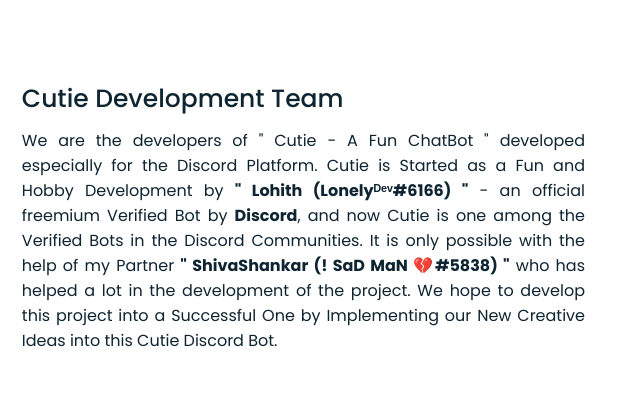
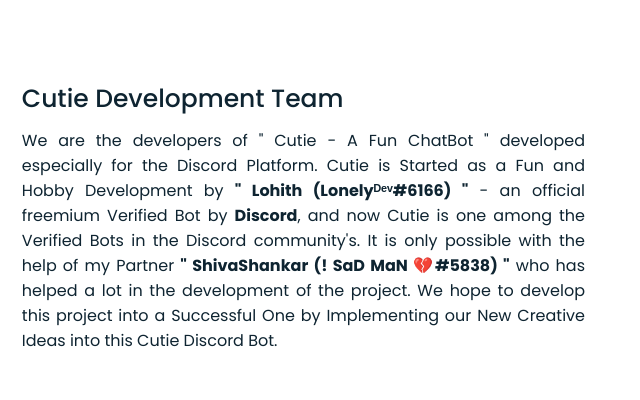
Before and after one commit to Vaathii/Cutie.github.io, a plain HTML site: page index.html in a window 1280 px wide. Shown: the part 960-1360 px from the top of the page, 567-1207 px from the left. Drawn offline with Linux system fonts and the light colour scheme; files whose address does not match are found by name.

Commit message:
updated index.html
Fixed typo's errors

```diff
--- a/index.html
+++ b/index.html
@@ -66,7 +66,7 @@
     <div class="right">
       <div class="topic">Cutie Development Team</div>
       <p>
-        We are the developers of " Cutie - A Fun ChatBot " developed especially for the Discord Platform. Cutie is Started as a Fun and Hobby Development by <strong>" Lohith (Lonelyᴰᵉᵛ#6166) "</strong> - an official freemium Verified Bot by <strong>Discord</strong>, and now Cutie is one among the Verified Bots in the Discord Communities. It is only possible with the help of my Partner <strong>" ShivaShankar (! SaD MaN 💔#5838) "</strong> who has helped a lot in the development of the project. We hope to develop this project into a Successful One by Implementing our New Creative Ideas into this Cutie Discord Bot.
+        We are the developers of " Cutie - A Fun ChatBot " developed especially for the Discord Platform. Cutie is Started as a Fun and Hobby Development by <strong>" Lohith (Lonelyᴰᵉᵛ#6166) "</strong> - an official freemium Verified Bot by <strong>Discord</strong>, and now Cutie is one among the Verified Bots in the Discord community's. It is only possible with the help of my Partner <strong>" ShivaShankar (! SaD MaN 💔#5838) "</strong> who has helped a lot in the development of the project. We hope to develop this project into a Successful One by Implementing our New Creative Ideas into this Cutie Discord Bot.
 
       </p>
 
```
